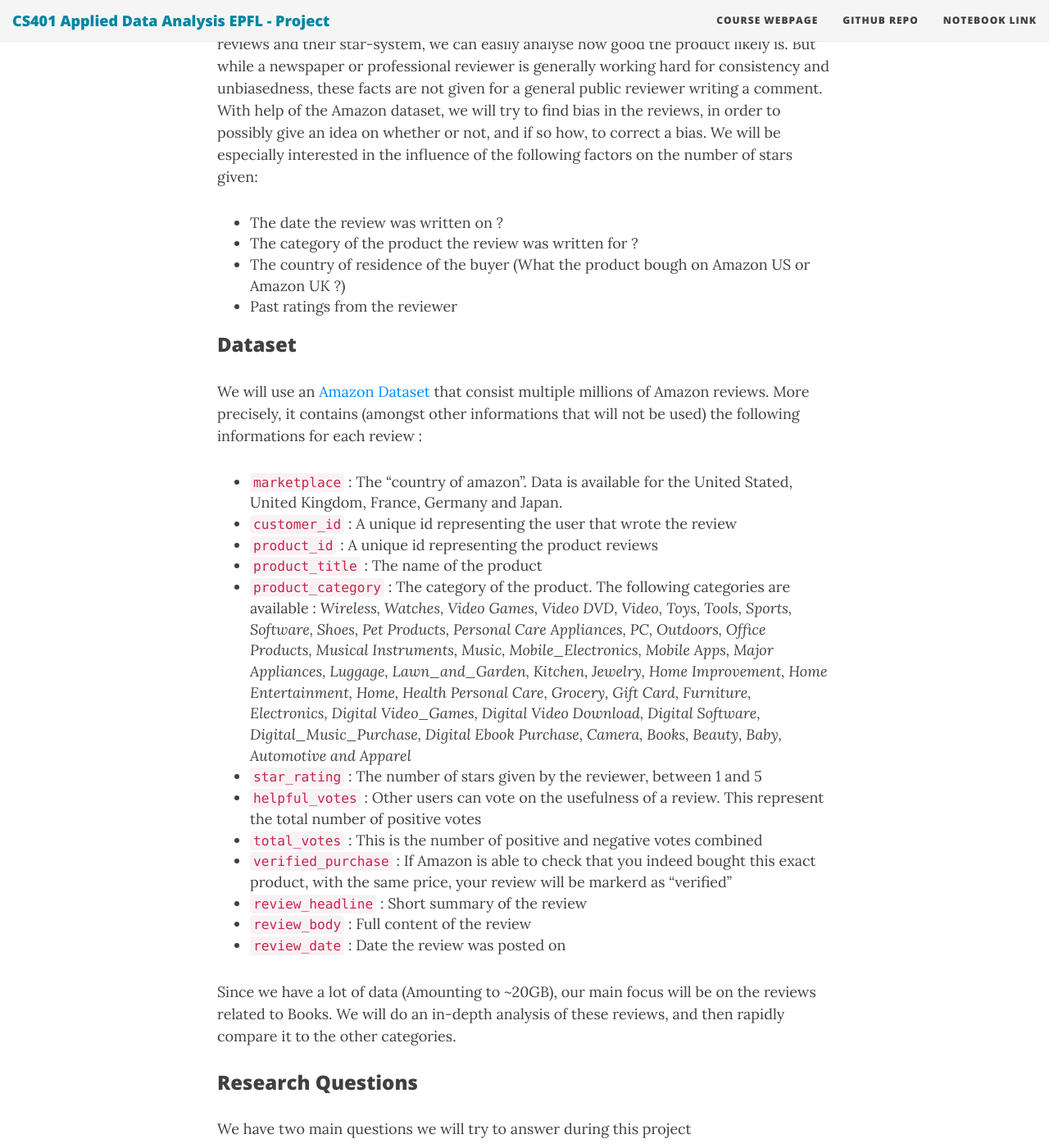
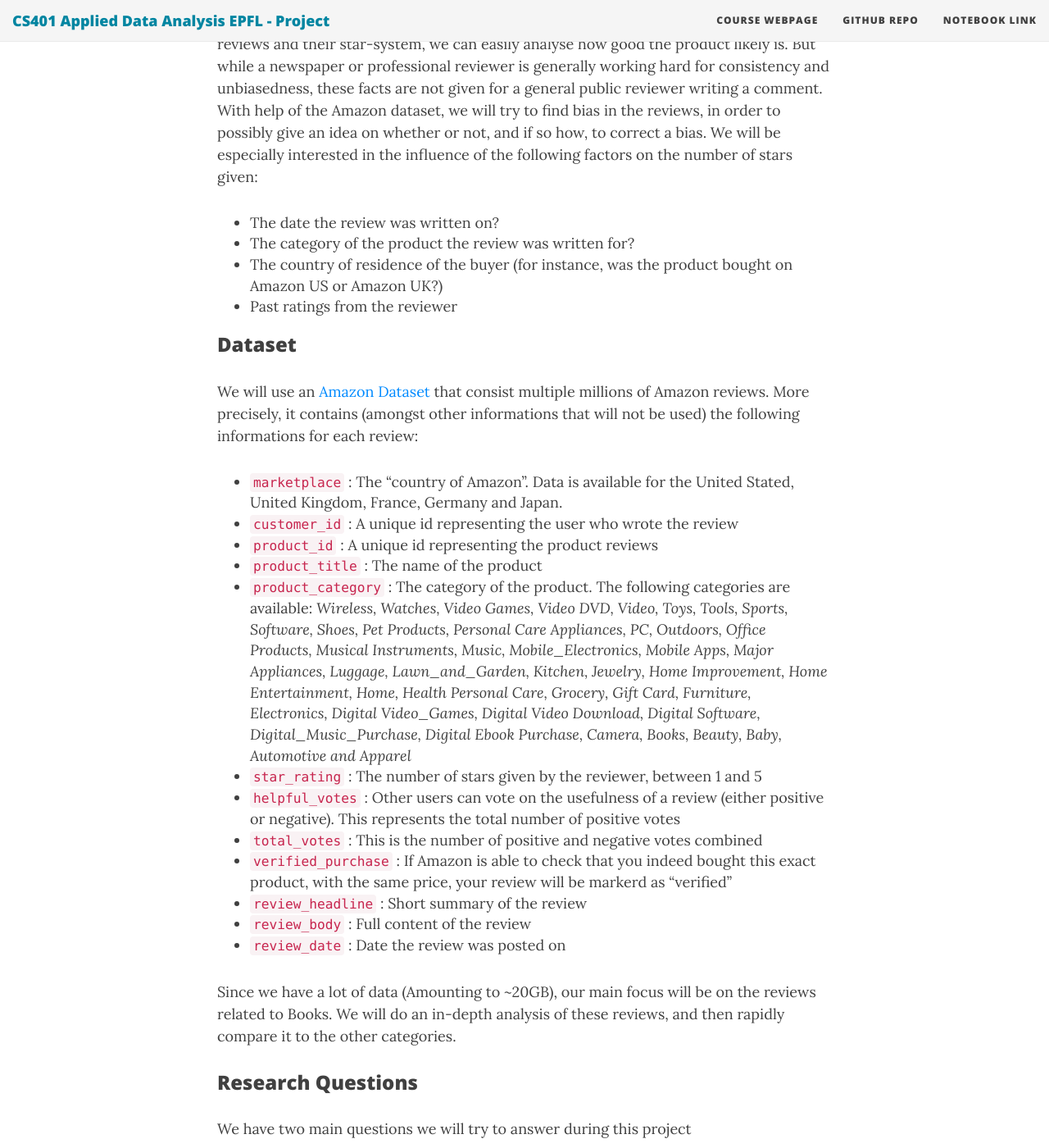
Before and after one commit to ada-lyn/ada-lyn.github.io, a Jekyll site: the page built from index.md, in a window 1280 px wide and 1400 px high, scrolled down 567 px. Shown: the whole window at 82% size. Built offline with Jekyll 4.4.1, drawn with Linux system fonts in a browser that asks for light colours; nearby versions of some CDN libraries.

Commit message:
Update index.md

```diff
--- a/index.md
+++ b/index.md
@@ -11,22 +11,22 @@ published: true
 
 In the past, when buying an item, one had to trust reviews in newspapers or from friends. In today's age, with online shopping, we have to tap into the minds of thousands of people who have purchased the product we are thinking about. With the help of Amazon reviews and their star-system, we can easily analyse how good the product likely is. But while a newspaper or professional reviewer is generally working hard for consistency and unbiasedness, these facts are not given for a general public reviewer writing a comment. With help of the Amazon dataset, we will try to find bias in the reviews, in order to possibly give an idea on whether or not, and if so how, to correct a bias. We will be especially interested in the influence of the following factors on the number of stars given:
 
-- The date the review was written on ?
-- The category of the product the review was written for ?
-- The country of residence of the buyer (What the product bough on Amazon US or Amazon UK ?)
+- The date the review was written on?
+- The category of the product the review was written for?
+- The country of residence of the buyer (for instance, was the product bought on Amazon US or Amazon UK?)
 - Past ratings from the reviewer
 
 ### Dataset
 
-We will use an [Amazon Dataset](http://jmcauley.ucsd.edu/data/amazon/) that consist multiple millions of Amazon reviews. More precisely, it contains (amongst other informations that will not be used) the following informations for each review :
+We will use an [Amazon Dataset](http://jmcauley.ucsd.edu/data/amazon/) that consist multiple millions of Amazon reviews. More precisely, it contains (amongst other informations that will not be used) the following informations for each review:
 
-- `marketplace` : The "country of amazon". Data is available for the United Stated, United Kingdom, France, Germany and Japan.
-- `customer_id` : A unique id representing the user that wrote the review
+- `marketplace` : The "country of Amazon". Data is available for the United Stated, United Kingdom, France, Germany and Japan.
+- `customer_id` : A unique id representing the user who wrote the review
 - `product_id` : A unique id representing the product reviews
 - `product_title` : The name of the product
-- `product_category` : The category of the product. The following categories are available : *Wireless, Watches, Video Games, Video DVD, Video, Toys, Tools, Sports, Software, Shoes, Pet Products, Personal Care Appliances, PC, Outdoors, Office Products, Musical Instruments, Music, Mobile_Electronics, Mobile Apps, Major Appliances, Luggage, Lawn_and_Garden, Kitchen, Jewelry, Home Improvement, Home Entertainment, Home, Health Personal Care, Grocery, Gift Card, Furniture, Electronics, Digital Video_Games, Digital Video Download, Digital Software, Digital_Music_Purchase, Digital Ebook Purchase, Camera, Books, Beauty, Baby, Automotive and Apparel*
+- `product_category` : The category of the product. The following categories are available: *Wireless, Watches, Video Games, Video DVD, Video, Toys, Tools, Sports, Software, Shoes, Pet Products, Personal Care Appliances, PC, Outdoors, Office Products, Musical Instruments, Music, Mobile_Electronics, Mobile Apps, Major Appliances, Luggage, Lawn_and_Garden, Kitchen, Jewelry, Home Improvement, Home Entertainment, Home, Health Personal Care, Grocery, Gift Card, Furniture, Electronics, Digital Video_Games, Digital Video Download, Digital Software, Digital_Music_Purchase, Digital Ebook Purchase, Camera, Books, Beauty, Baby, Automotive and Apparel*
 - `star_rating` : The number of stars given by the reviewer, between 1 and 5
-- `helpful_votes` : Other users can vote on the usefulness of a review. This represent the total number of positive votes
+- `helpful_votes` : Other users can vote on the usefulness of a review (either positive or negative). This represents the total number of positive votes
 - `total_votes` : This is the number of positive and negative votes combined
 - `verified_purchase` : If Amazon is able to check that you indeed bought this exact product, with the same price, your review will be markerd as "verified"
 - `review_headline` : Short summary of the review
```
